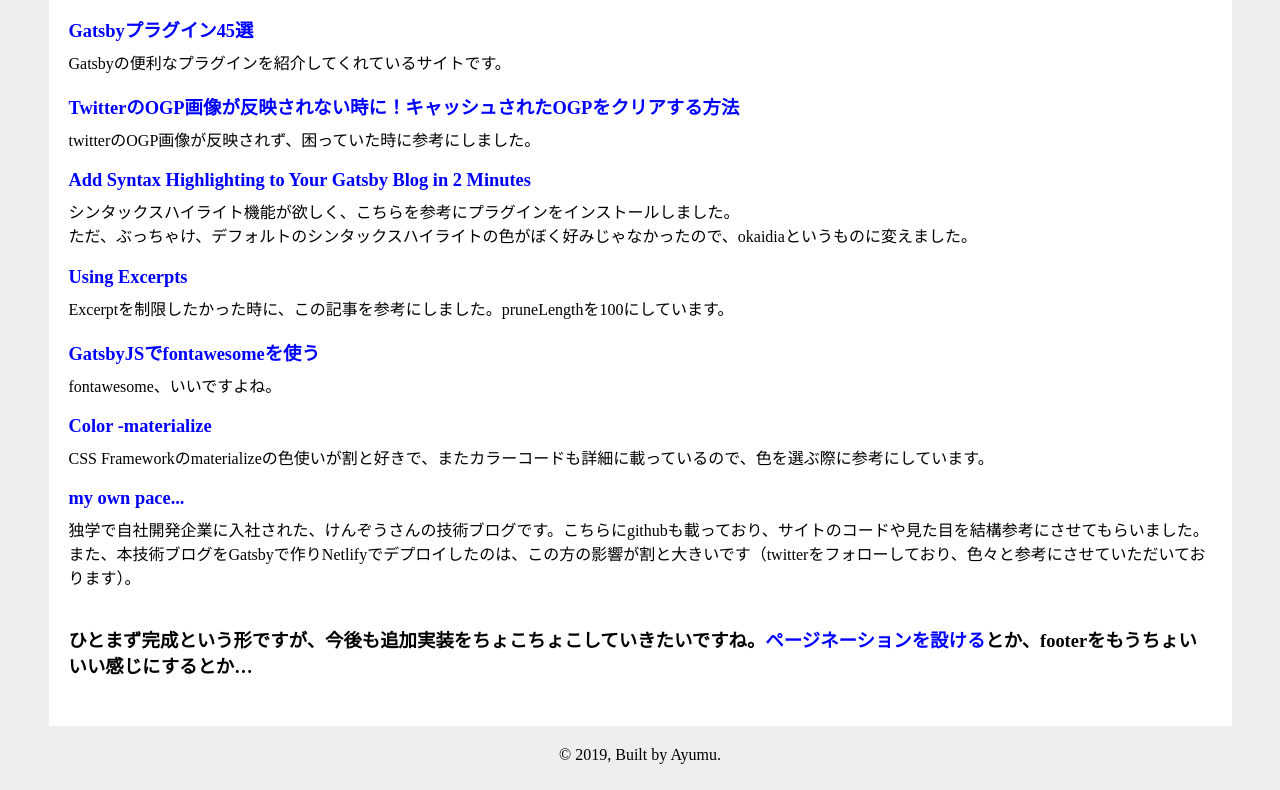
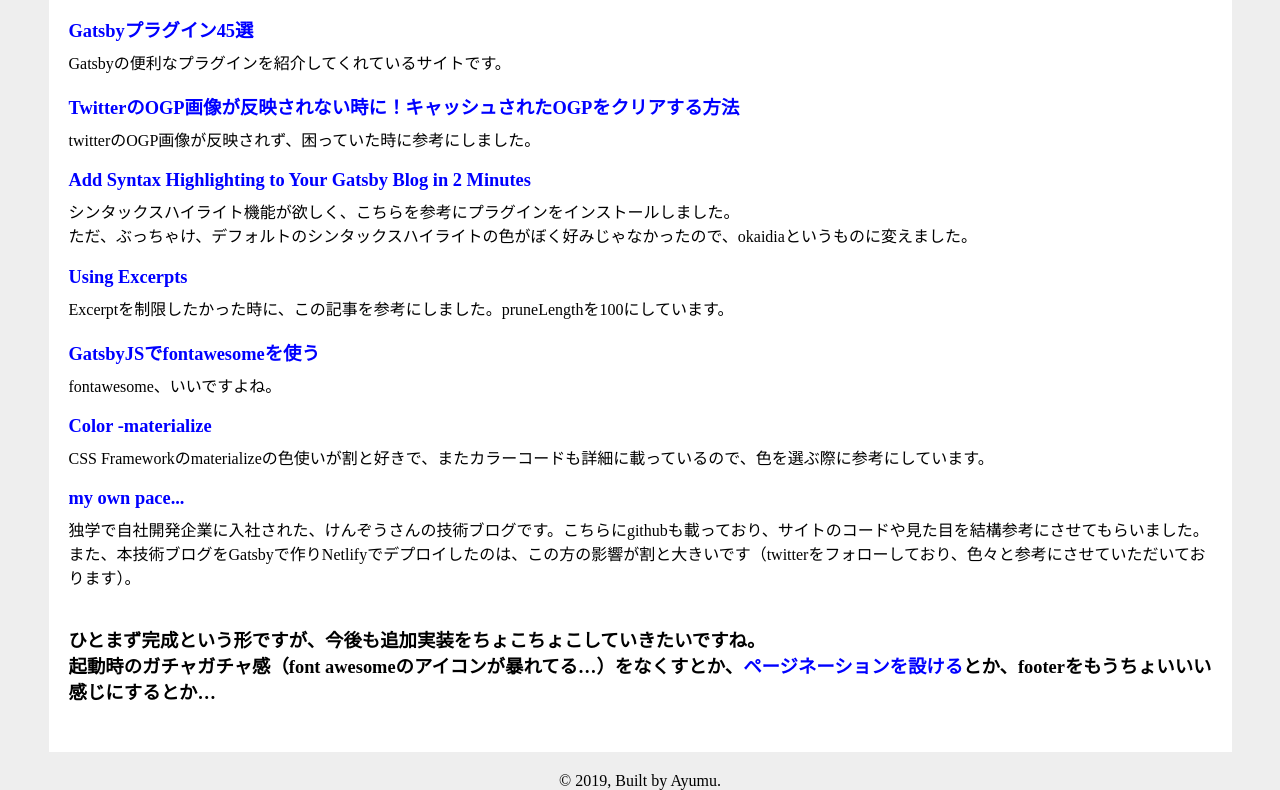
Before and after one commit to ayumubanban/ayutech-blog, a Gatsby site: page /gatsby-blog-finish in a window 1280 px wide. Shown: the part 539-1329 px from the top of the page. Before the commit the page ends 1303 px from the top, so only its background shows below. Built offline with nearby package versions, Linux system fonts and the light colour scheme; Gatsby itself is replaced by a stand-in of ours.

Commit message:
blog/fixFirst2

```diff
--- a/src/pages/gatsby-blog-finish.md
+++ b/src/pages/gatsby-blog-finish.md
@@ -46,4 +46,4 @@
 
 <br/>
 
-### ひとまず完成という形ですが、今後も追加実装をちょこちょこしていきたいですね。[ページネーションを設ける](https://www.gatsbyjs.org/docs/adding-pagination/#adding-pagination)とか、footerをもうちょいいい感じにするとか…
+### ひとまず完成という形ですが、今後も追加実装をちょこちょこしていきたいですね。<br/>起動時のガチャガチャ感（font awesomeのアイコンが暴れてる…）をなくすとか、[ページネーションを設ける](https://www.gatsbyjs.org/docs/adding-pagination/#adding-pagination)とか、footerをもうちょいいい感じにするとか…
```
